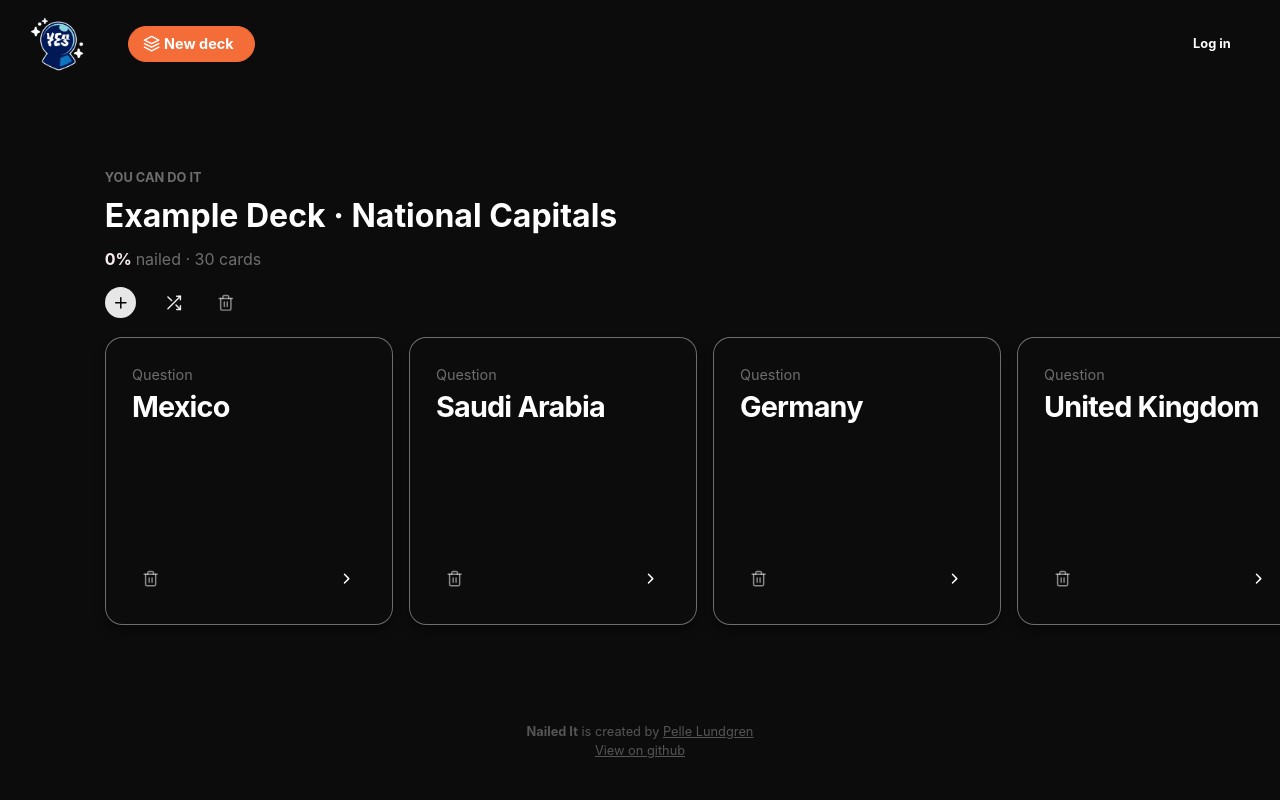
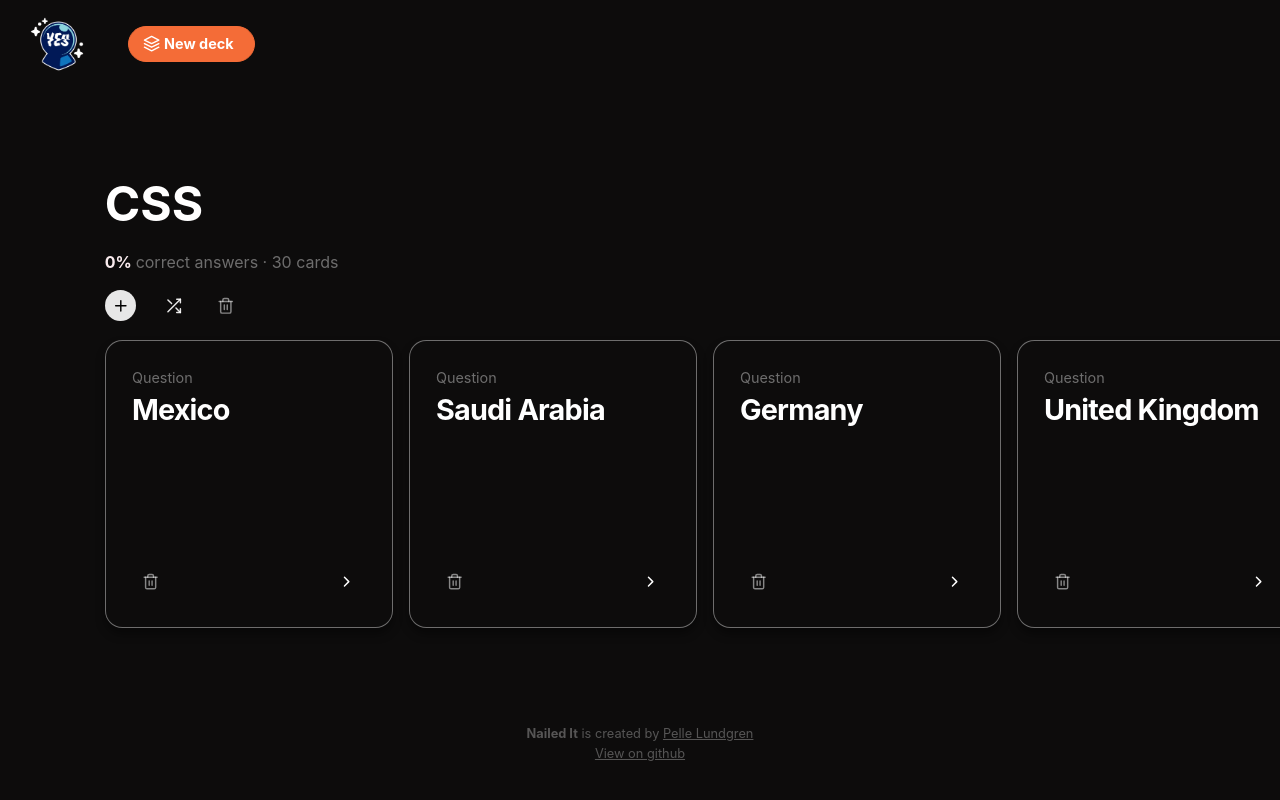
Before and after one commit to evilpaper/nailed-it, a React (Create React App) app: page / in a window 1280 px wide. Shown: the top 800 px of the page. Built offline with nearby package versions, Linux system fonts and the light colour scheme.

Commit message:
Remove login button, change name of start deck etc.

```diff
--- a/public/index.html
+++ b/public/index.html
@@ -8,9 +8,8 @@
     <meta name="theme-color" content="#000000" />
     <meta
       name="description"
-      content="Web site created using create-react-app"
+      content="Nailed it is a flashcard app for nailing things."
     />
-    <link rel="apple-touch-icon" href="%PUBLIC_URL%/logo192.png" />
     <!--
       manifest.json provides metadata used when your web app is installed on a
       user's mobile device or desktop. See https://developers.google.com/web/fundamentals/web-app-manifest/
--- a/src/components/App.js
+++ b/src/components/App.js
@@ -121,7 +121,7 @@ export default function App() {
             New deck
           </button>
         </div>
-        {!isLoggedIn && (
+        {/* {!isLoggedIn && (
           <button className="button-login" onClick={handleLoginClick}>
             Log in
           </button>
@@ -130,7 +130,7 @@ export default function App() {
           <button className="button-login" onClick={handleLoginClick}>
             A great apprentice
           </button>
-        )}
+        )} */}
       </div>
       <div className="main">
         <Decks
--- a/src/components/Deck/Deck.jsx
+++ b/src/components/Deck/Deck.jsx
@@ -50,14 +50,11 @@ export default function Deck({
   const percentageNailed = () => {
     const nailedCards = cards.filter((card) => card.nailed === true);
     const result = Math.round((nailedCards.length / cards.length) * 100);
-    console.log(result);
     return result;
   };
 
   return (
     <div className="deck">
-      {/* <div className="divider"></div> */}
-      <div className="deck-name__divder">YOU CAN DO IT</div>
       <input
         type="text"
         name="deck-name"
@@ -69,7 +66,7 @@ export default function Deck({
       <p className="deck__stats">
         <strong>{`${percentageNailed()}% `}</strong>
         {``}
-        <span className="deck__stats--number-of-cards">{` nailed · ${cards.length} cards`}</span>
+        <span className="deck__stats--number-of-cards">{` correct answers · ${cards.length} cards`}</span>
       </p>
       <div className="deck__actions-menu">
         <button
--- a/src/components/Deck/styles.css
+++ b/src/components/Deck/styles.css
@@ -15,10 +15,11 @@
   text-align: left;
   cursor: pointer;
   background-color: transparent;
-  font-size: 2em;
+  font-size: 3em;
   font-weight: 700;
   color: white;
   margin-bottom: 0.2em;
+  word-wrap: normal;
 }
 
 .deck-name__divder {
--- a/src/components/START_DECKS.js
+++ b/src/components/START_DECKS.js
@@ -3,7 +3,7 @@ import nanoid from "nanoid";
 const START_DECKS = [
   {
     id: nanoid(),
-    name: "Example Deck · National Capitals",
+    name: "CSS",
     cards: [
       {
         id: nanoid(),
```
Also changed, not shown: public/icon196.png.
